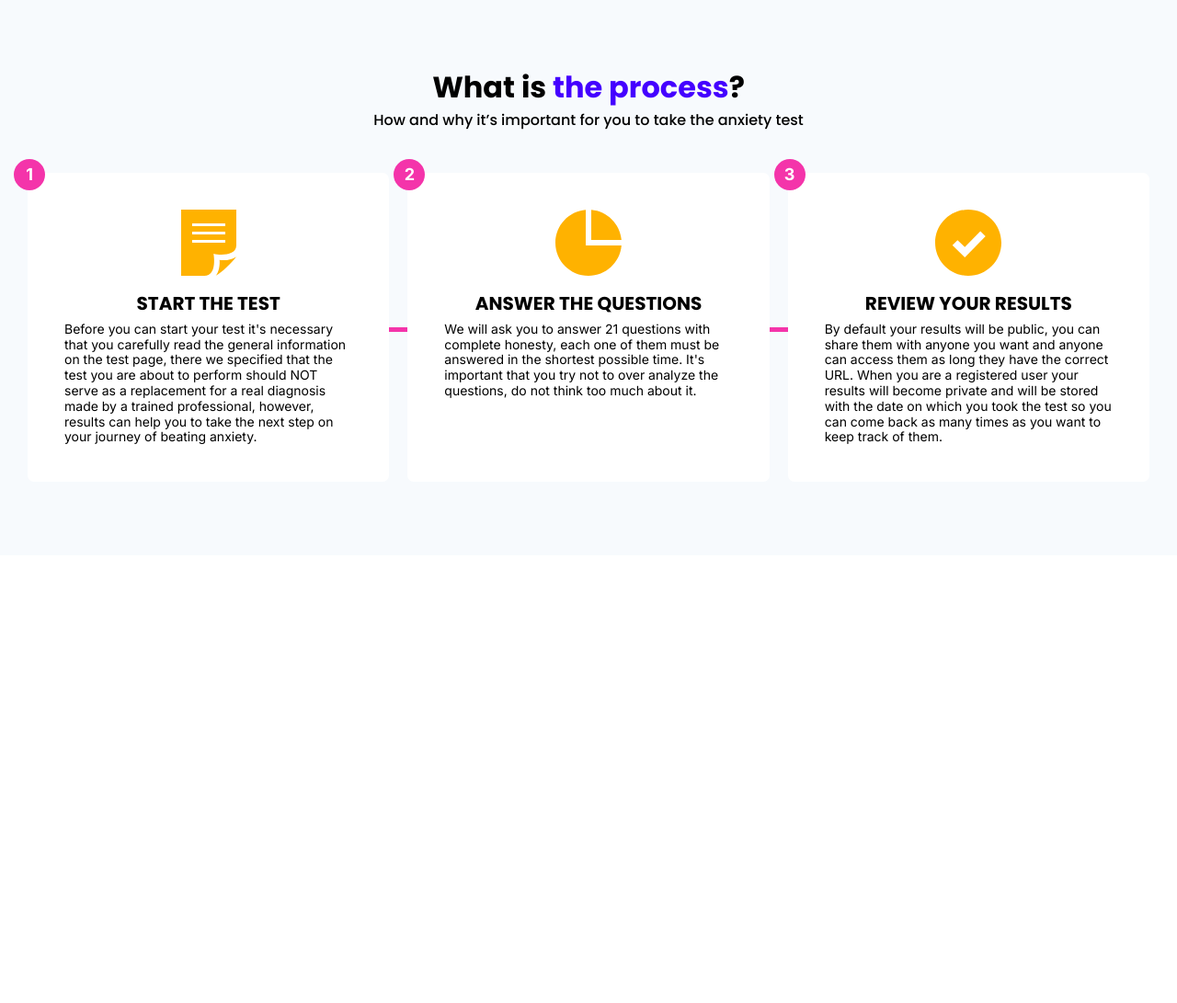
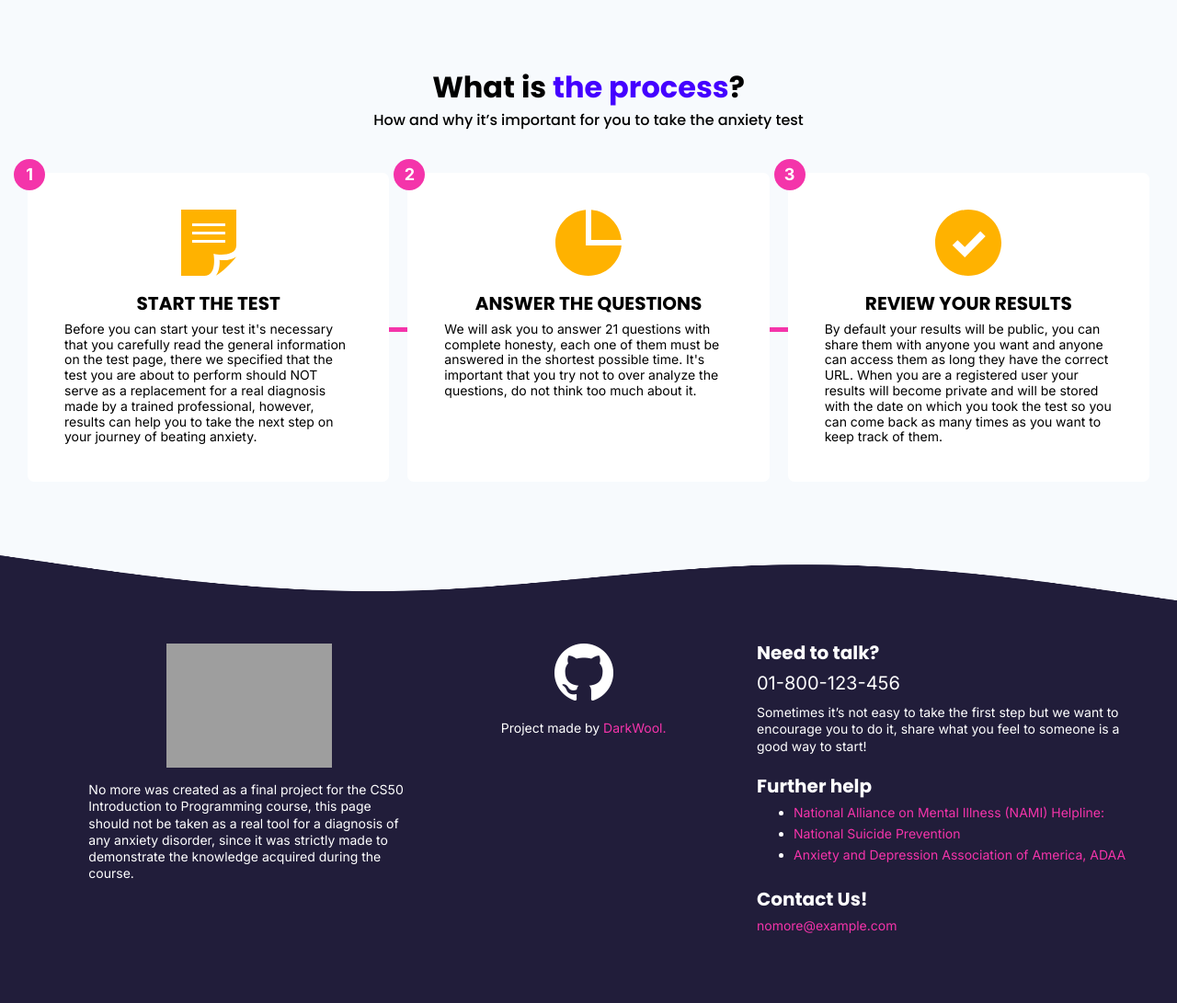
Before and after one commit to DarkWool/cs50-final-project, a Flask app: page / in a window 1280 px wide. Shown: the part 1488-2579 px from the top of the page at 92% size. Before the commit the page ends 1971 px from the top, so only its background shows below. Run offline with Flask 2, Linux system fonts and the light colour scheme; some libraries are stand-ins or nearby versions; grey boxes are pictures that could not be loaded.

Commit message:
Added main footer.

```diff
--- a/anxiety_app/static/css/style.css
+++ b/anxiety_app/static/css/style.css
@@ -445,8 +445,6 @@ input[type="radio"] {
     max-width: 1300px;
     padding: 0 30px;
     margin: 100px auto 150px;
-
-    /* margin-top: 100px; */
 }
 
 .dashboard_greet {
@@ -632,6 +630,63 @@ input[type="radio"] {
 }
 
 
+/* Footer */
+.m-fter {
+    background-color: hsl(248, 33%, 17%);
+    padding: 10px 0 75px;
+    line-height: 1.3;
+}
+
+.m-fter_content {
+    max-width: 1300px;
+    display: flex;
+    justify-content: space-between;
+    padding-right: 30px;
+    padding-left: 30px;
+    margin: auto;
+    color: white;
+    font-size: 14px;
+}
+
+.m-fter_content a {
+    color: var(--pink);
+}
+
+.m-fter_info {
+    width: 35%;
+    max-width: 350px;
+    margin-left: auto;
+}
+
+.m-fter_about {
+    width: 20%;
+    margin: 0 auto;
+    text-align: center;
+}
+
+.m-fter_contact {
+    width: 35%;
+}
+
+.m-fter_contact div + div {
+    margin-top: 24px;
+}
+
+.m-fter_logo {
+    display: block;
+    margin: 0 auto 15px;
+}
+
+.m-fter_title {
+    font-size: 26px;
+    margin-bottom: 10px;
+}
+
+.m-fter_link {
+    margin-bottom: 5px;
+}
+
+
 /* Buttons */
 button, input[type="submit"] {
     cursor: pointer;
@@ -709,6 +764,13 @@ button, input[type="submit"] {
 .img-responsive {
     max-width: 100%;
     height: auto;
+}
+
+.section-deco {
+    display: block;
+    width: 100%;
+    max-width: 100%;
+    height: 120px;
 }
 
 .m-a {
@@ -898,6 +960,15 @@ button, input[type="submit"] {
     .myr {
         margin: 0;
         padding: 0 30px;
+    }
+
+    /* Footer */
+    .section-deco {
+        height: 86px;
+    }
+
+    .m-fter_title {
+        font-size: 20px;
     }
 }
 
@@ -1143,4 +1214,33 @@ button, input[type="submit"] {
         margin-left: 10px;
         font-size: 14px;
     }
+
+
+    /* Footer */
+    .section-deco {
+        height: 50px;
+    }
+
+    .m-fter_content {
+        flex-direction: column;
+    }
+
+    .m-fter_info,
+    .m-fter_about,
+    .m-fter_contact {
+        width: 100%;
+    }
+
+    .f-content > div:first-child {
+        margin-top: 20px;
+    }
+
+    .m-fter_about,
+    .m-fter_contact {
+        margin-top: 36px;
+    }
+
+    .m-fter_title {
+        font-size: 16px;
+    }
 }
--- a/anxiety_app/templates/layout/footer.html
+++ b/anxiety_app/templates/layout/footer.html
@@ -1,4 +1,60 @@
-<footer class="">
-    <section class="">
+{% if request.path == "/" %}
+<div class="grey-bg">
+    <img src="{{ url_for('static', filename='imgs/main-footer-top.png') }}" class="section-deco">
+</div>
+{% else %}
+<div>
+    <img src="{{ url_for('static', filename='imgs/main-footer-top.png') }}" class="section-deco">
+</div>
+{% endif %}
+<footer class="m-fter">
+    <section class="m-fter_content">
+        <div class="m-fter_info">
+            <img src="{{ url_for('static', filename='imgs/placeholder-logo.png') }}" width="180px" class="m-fter_logo">
+            <p>No more was created as a final project for the CS50 Introduction to Programming course, this page should
+                not be taken as
+                a real tool for a diagnosis of any anxiety disorder, since it was strictly made to demonstrate the
+                knowledge acquired
+                during the course.</p>
+        </div>
+        <div class="m-fter_about">
+            <a href="https://github.com/DarkWool/cs50-final-project" target="_blank">
+                <img src="{{ url_for('static', filename='imgs/github-logo.png') }}" class="m-fter_logo">
+            </a>
+            <p>Project made by <a href="https://github.com/DarkWool/" target="_blank">DarkWool.</a></p>
+        </div>
+        <div class="m-fter_contact">
+            <div>
+                <h4 class="m-fter_title">Need to talk?</h4>
+                <p class="m-fter_title">01-800-123-456</p>
+                <p>Sometimes it’s not easy to take the first step but we want to encourage you to do it, share what you
+                    feel to someone is
+                    a good way to start!</p>
+            </div>
+            <div>
+                <h4 class="m-fter_title">Further help</h4>
+                <ul>
+                    <li>
+                        <a href="https://www.nami.org/help" target="_blank" class="m-fter_link">
+                            National Alliance on Mental Illness (NAMI) Helpline:
+                        </a>
+                    </li>
+                    <li>
+                        <a href="https://suicidepreventionlifeline.org/" target="_blank" class="m-fter_link">
+                            National Suicide Prevention
+                        </a>
+                    </li>
+                    <li>
+                        <a href="https://adaa.org/" target="_blank" class="m-fter_link">
+                            Anxiety and Depression Association of America, ADAA
+                        </a>
+                    </li>
+                </ul>
+            </div>
+            <div>
+                <h4 class="m-fter_title">Contact Us!</h4>
+                <a href="mailto:nomore@example.com">nomore@example.com</a>
+            </div>
+        </div>
     </section>
 </footer>
```
Also changed, not shown: anxiety_app/static/imgs/main-footer-top.png (added).
